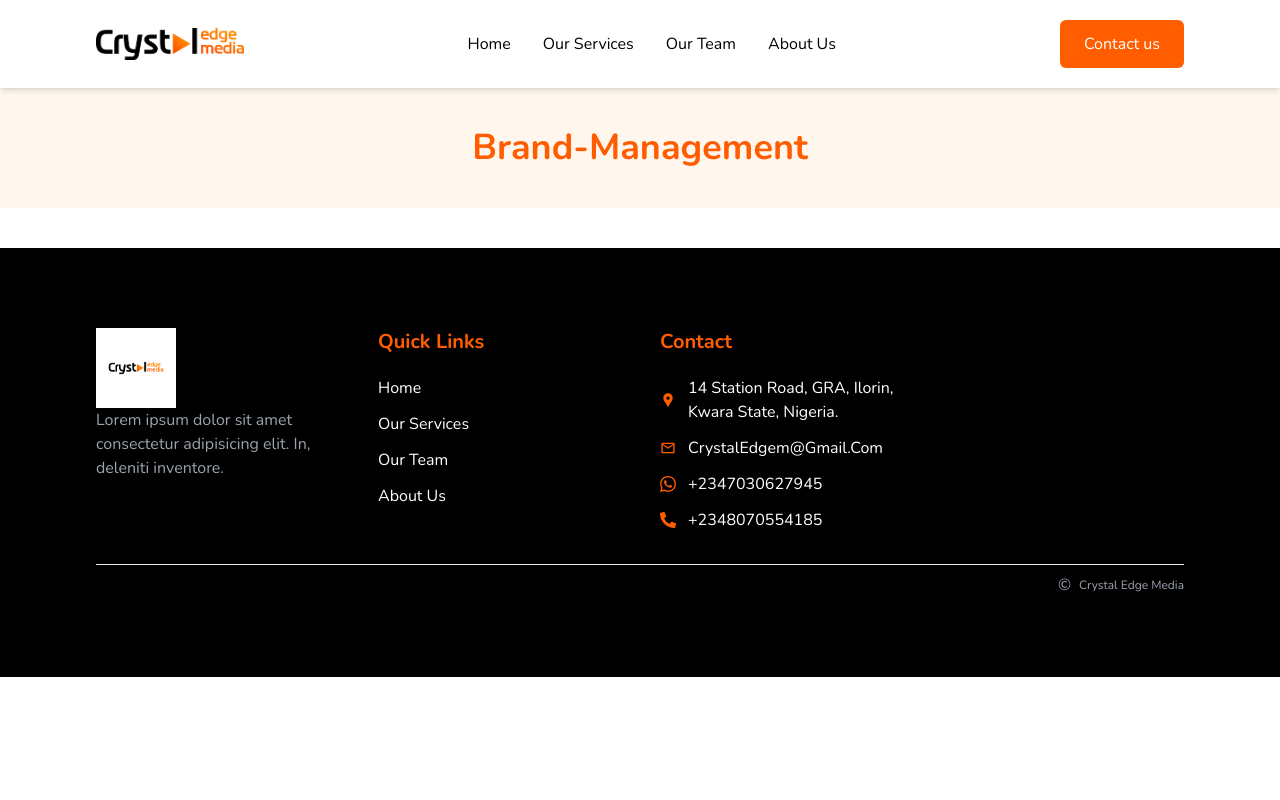
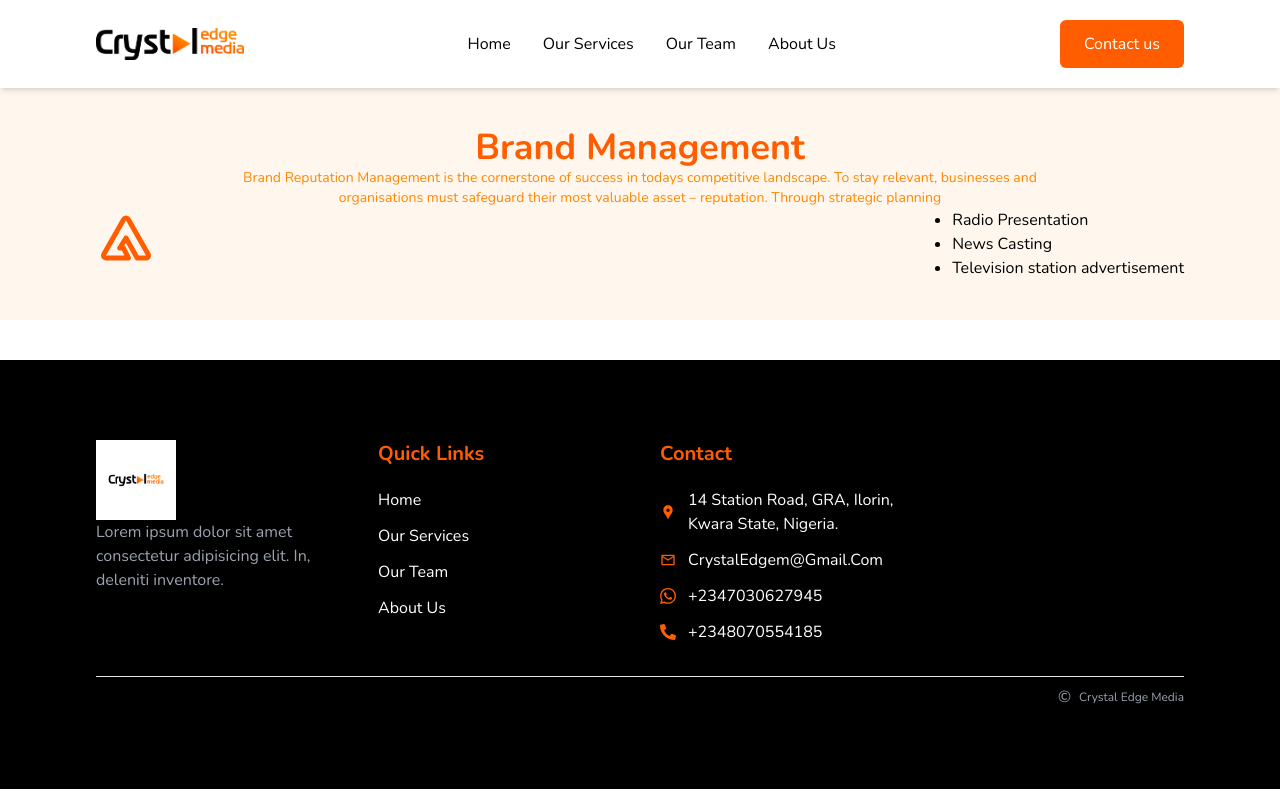
Before and after one commit to GABRIELOFGOD/crystal-edge-media, a React (Vite) app: page /services/brand-management in a window 1280 px wide. Built offline with nearby package versions, Linux system fonts and the light colour scheme.

Commit message:
Checking conflict

```diff
--- a/pages/Services.jsx
+++ b/pages/Services.jsx
@@ -1,16 +1,32 @@
-import React from 'react'
+import React, { useEffect, useState } from 'react'
 import { useParams } from 'react-router-dom'
+import { services } from '../utils/constants'
 
 const Services = () => {
+  const [current, setCurrent] = useState(null)
   const {id} = useParams()
+
+  useEffect(() => {
+    services.map(service => {
+      if(service.path == id){
+        setCurrent(service)
+      }
+    })
+  }, [])
 
   return (
     <div>
-      {id ?
+      {current ?
       <div className='md:mb-10 bg-orange-50 py-5 md:py-10 px-6 md:px-24 mb-5'>
-        <p className="text-primary text-center font-bold text-4xl capitalize">{id}</p>
-        <div>
-
+        <p className="text-primary text-center font-bold text-4xl capitalize">{current.name}</p>
+        <div className="w-full flex justify-center"><p className="text-light md:w-[800px] text-sm text-center">{current.def}</p></div>
+        <div className='flex md:flex-row flex-col justify-between'>
+          <div className='text-6xl text-primary'>{current.icon}</div>
+          <ul className='flex flex-col list-disc'>
+            {current.feature.map((item, i) => (
+              <li key={i}>{item}</li>
+            ))}
+          </ul>
         </div>
       </div> :
       <p className="text-5xl text-center text-gray-400 font-bold py-10">Please select a service to preview</p>
--- a/utils/constants.jsx
+++ b/utils/constants.jsx
@@ -40,6 +40,7 @@ export const services = [
         icon: <TbBrandAdobe />,
         name: 'Brand Management',
         def: 'Brand Reputation Management is the cornerstone of success in todays competitive landscape. To stay relevant, businesses and organisations must safeguard their most valuable asset – reputation. Through strategic planning',
+        feature: ['Radio Presentation', 'News Casting', 'Television station advertisement'],
         path: 'brand-management'
     },
     {
@@ -47,39 +48,42 @@ export const services = [
         name: 'Media Relations',
         def: 'Brand Reputation Management is the cornerstone of success in todays competitive landscape. To stay relevant, businesses and organisations must safeguard their most valuable asset – reputation. Through strategic planning',
         path: 'media-relations',
-        feature: {
-
-        }
+        feature: ['Radio Presentation', 'News Casting', 'Television station advertisement']
     },
     {
         icon: <IoShareSocial />,
         name: 'Social Media Management',
         path: 'media-management',
         def: 'Brand Reputation Management is the cornerstone of success in todays competitive landscape. To stay relevant, businesses and organisations must safeguard their most valuable asset – reputation. Through strategic planning',
+        feature: ['Radio Presentation', 'News Casting', 'Television station advertisement'],
     },
     {
         icon: <FaSearchengin />,
         name: 'Search Engine Optimisation (SEO)',
         path: 'search-engine',
         def: 'Brand Reputation Management is the cornerstone of success in todays competitive landscape. To stay relevant, businesses and organisations must safeguard their most valuable asset – reputation. Through strategic planning',
+        feature: ['Radio Presentation', 'News Casting', 'Television station advertisement'],
     },
     {
         icon: <FaWordpressSimple />,
         name: 'Website Development',
         def: 'Brand Reputation Management is the cornerstone of success in todays competitive landscape. To stay relevant, businesses and organisations must safeguard their most valuable asset – reputation. Through strategic planning',
-        path: 'web-dev'
+        path: 'web-dev',
+        feature: ['Radio Presentation', 'News Casting', 'Television station advertisement'],
     },
     {
         icon: <MdEditNote />,
         name: 'Editing/ Proofreading',
         def: 'Brand Reputation Management is the cornerstone of success in todays competitive landscape. To stay relevant, businesses and organisations must safeguard their most valuable asset – reputation. Through strategic planning',
-        path: 'editing'
+        path: 'editing',
+        feature: ['Radio Presentation', 'News Casting', 'Television station advertisement'],
     },
     {
         icon: <MdOutlineModelTraining />,
         name: 'Media Training',
         def: 'Brand Reputation Management is the cornerstone of success in todays competitive landscape. To stay relevant, businesses and organisations must safeguard their most valuable asset – reputation. Through strategic planning',
-        path: 'training'
+        path: 'training',
+        feature: ['Radio Presentation', 'News Casting', 'Television station advertisement'],
     },
 ]
 
```
